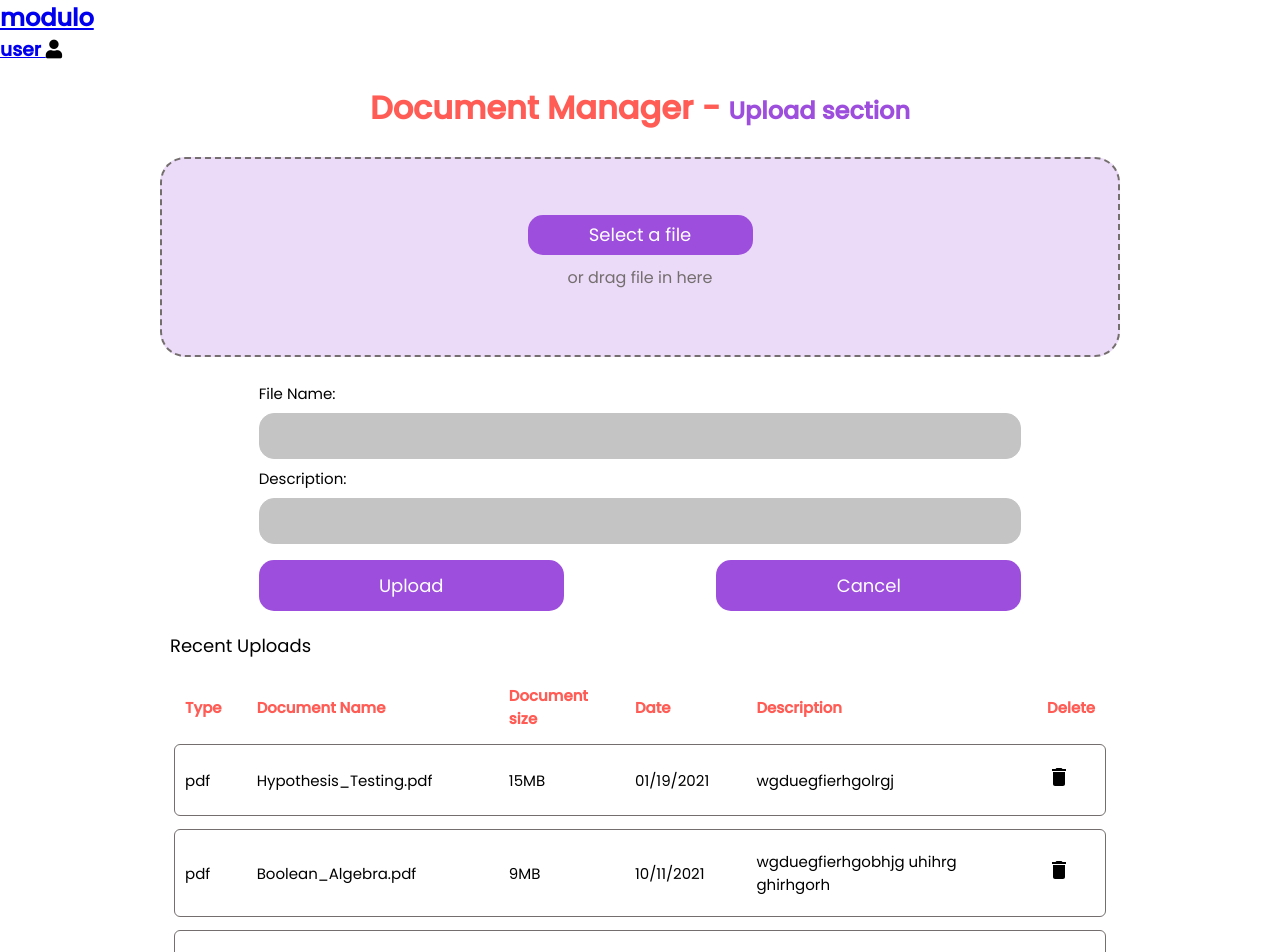
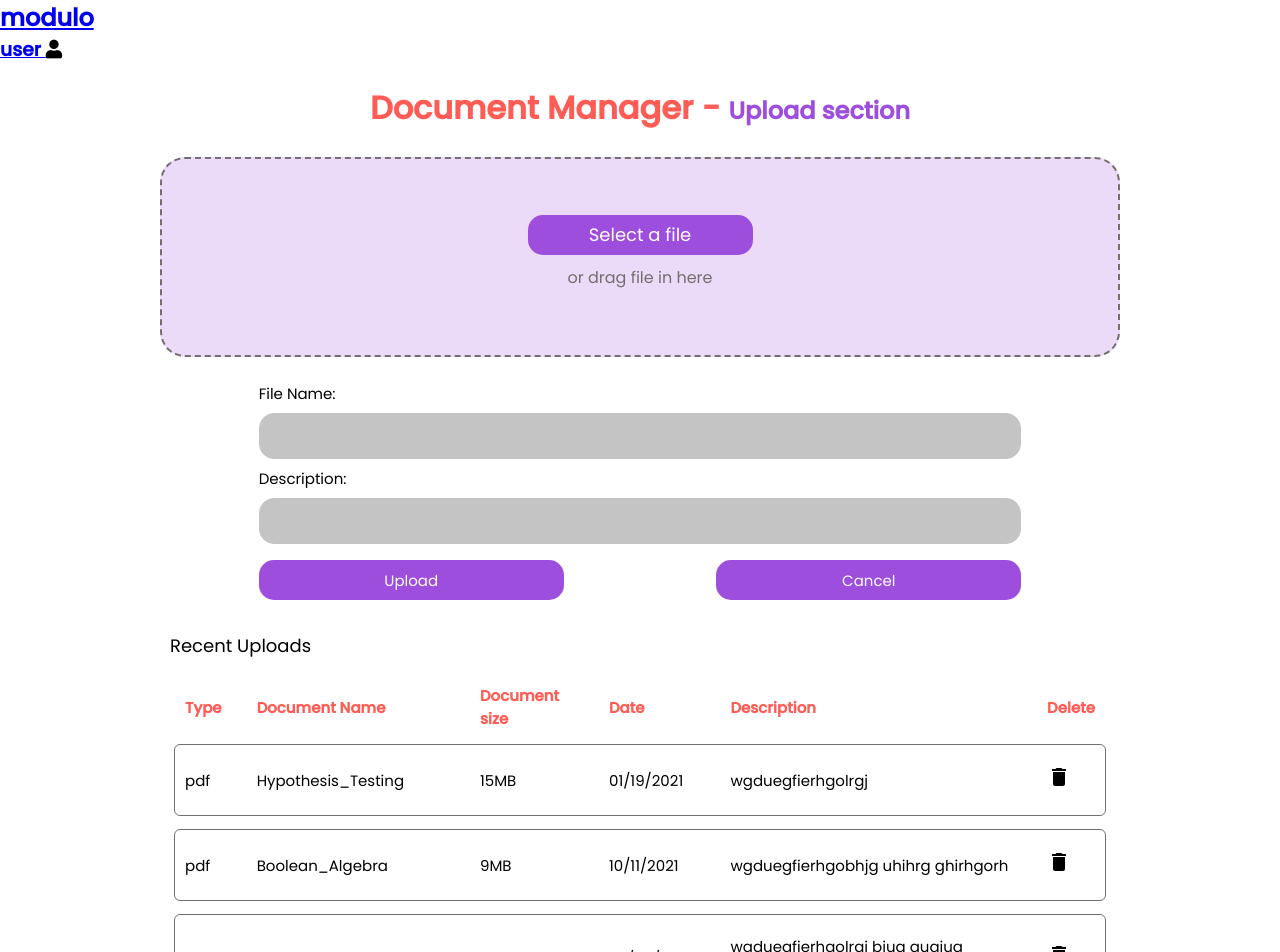
Before and after one commit to GayanKod/Modulo, a React (Create React App) app in the folder client/: page /document-upload in a window 1280 px wide. Shown: the top 952 px of the page. Built offline with nearby package versions, Linux system fonts and the light colour scheme.

Commit message:
Created FileDetailForm component and added it in FileSelector component

```diff
--- /dev/null
+++ b/client/src/components/DocumentManager/Document-uplaod/FileDetailForm.tsx
@@ -0,0 +1,67 @@
+import { Dispatch, SetStateAction, useState } from "react";
+import { Documents } from "./Documents";
+
+interface FileDetailFormProps {
+  selectedFile: File | undefined;
+  docs: Documents[];
+  setDocs: Dispatch<SetStateAction<Documents[]>>;
+}
+
+function FileDetailForm(props: FileDetailFormProps) {
+  const [description, setDescription] = useState<string | null>();
+
+  const uploadHandler = (event: React.SyntheticEvent) => {
+    event.preventDefault();
+    if (props.selectedFile != null) {
+      props.setDocs([
+        ...props.docs,
+        {
+          name: props.selectedFile?.name
+            .split(".")
+            .slice(0, -1)
+            .join(".") as string,
+          size: (Math.round(props.selectedFile?.size / 1024) +
+            "KB") as unknown as string,
+          type: props.selectedFile?.name.split(".").pop() as string,
+          date: new Date().toLocaleDateString(),
+          description: description as string,
+        },
+      ]);
+    } else {
+      alert("Please select a file to upload");
+    }
+  };
+
+  const descriptionHandler = (event: React.ChangeEvent<HTMLInputElement>) => {
+    setDescription(event.target.value);
+  };
+
+  const cancelSelection = () => {
+    window.location.reload();
+  };
+  return (
+    <div className="fileDetailForm">
+      <form onSubmit={uploadHandler}>
+        <label className="fileNameText" htmlFor="filename">
+          File Name:
+        </label>
+        <input
+          className="fileNameInput"
+          id="filename"
+          type="text"
+          value={props.selectedFile?.name}
+        />
+
+        <label htmlFor="descriptionbox">Description:</label>
+        <input type="text" id="descriptionbox" onChange={descriptionHandler} />
+        <div className="buttons">
+          <button className="uploadButton">Upload</button>
+          <button className="cancelButton" onClick={cancelSelection}>
+            Cancel
+          </button>
+        </div>
+      </form>
+    </div>
+  );
+}
+export default FileDetailForm;
--- a/client/src/components/DocumentManager/Document-uplaod/FileInputContainer.tsx
+++ b/client/src/components/DocumentManager/Document-uplaod/FileInputContainer.tsx
@@ -1,13 +1,21 @@
+import { ChangeEventHandler, Dispatch, SetStateAction, useState } from "react";
 import PDFImg from "../../../assets/img/PDFImg.png";
 
 interface FileInputContainerprops {
-  isFilePicked: boolean;
   selectedFile: File | undefined;
-  handleChange: (event: React.ChangeEvent<HTMLInputElement>) => void;
+  setSelectedFile: React.Dispatch<React.SetStateAction<File | undefined>>;
 }
 
 function FileInputContainer(props: FileInputContainerprops) {
-  switch (props.isFilePicked) {
+  const [isFilePicked, setIsFilePicked] = useState(false);
+
+  const handleChange = (event: React.ChangeEvent<HTMLInputElement>) => {
+    setIsFilePicked(true);
+    if (!event.target.files) return;
+    props.setSelectedFile(event.target.files[0]!);
+  };
+
+  switch (isFilePicked) {
     case true:
       return (
         <>
@@ -27,7 +35,7 @@ function FileInputContainer(props: FileInputContainerprops) {
               type="file"
               id="myfile"
               name="myfile"
-              onChange={props.handleChange}
+              onChange={handleChange}
             />
             <label className="choose-file-label" htmlFor="file">
               Select a file
--- a/client/src/components/DocumentManager/Document-uplaod/FileSelector.tsx
+++ b/client/src/components/DocumentManager/Document-uplaod/FileSelector.tsx
@@ -1,8 +1,9 @@
 import { type } from "os";
-import React, { Dispatch, SetStateAction, useState } from "react";
+import React, { Dispatch, SetStateAction, useRef, useState } from "react";
 import { setSyntheticLeadingComments } from "typescript";
 import { domainToASCII } from "url";
 import { Documents } from "./Documents";
+import FileDetailForm from "./FileDetailForm";
 import FileInputContainer from "./FileInputContainer";
 
 interface FileSelectorProps {
@@ -12,76 +13,19 @@ interface FileSelectorProps {
 
 function FileSelector(props: FileSelectorProps): JSX.Element {
   const [selectedFile, setSelectedFile] = useState<File>();
-  const [isFilePicked, setIsFilePicked] = useState(false);
-  const [description, setDescription] = useState<string | null>();
-
-  const handleChange = (event: React.ChangeEvent<HTMLInputElement>) => {
-    setIsFilePicked(true);
-    if (!event.target.files) return;
-    setSelectedFile(event.target.files[0]!);
-  };
-
-  const descriptionHandler = (event: React.ChangeEvent<HTMLInputElement>) => {
-    setDescription(event.target.value);
-  };
-
-  const uploadHandler = (event: React.SyntheticEvent) => {
-    event.preventDefault();
-    if (selectedFile != null) {
-      props.setDocs([
-        ...props.docs,
-        {
-          name: selectedFile?.name.split(".").slice(0, -1).join(".") as string,
-          size: (Math.round(selectedFile?.size / 1024) +
-            "KB") as unknown as string,
-          type: selectedFile?.name.split(".").pop() as string,
-          date: new Date().toLocaleDateString(),
-          description: description as string,
-        },
-      ]);
-    } else {
-      alert("Please select a file to upload");
-    }
-  };
-
-  const cancelSelection = () => {
-    window.location.reload();
-  };
 
   return (
     <div className="FileSelector">
       <FileInputContainer
-        handleChange={handleChange}
-        isFilePicked={isFilePicked}
         selectedFile={selectedFile}
+        setSelectedFile={setSelectedFile}
       />
 
-      <div className="fileDetailForm">
-        <form onSubmit={uploadHandler}>
-          <label className="fileNameText" htmlFor="filename">
-            File Name:
-          </label>
-          <input
-            className="fileNameInput"
-            id="filename"
-            type="text"
-            value={selectedFile?.name}
-          />
-
-          <label htmlFor="descriptionbox">Description:</label>
-          <input
-            type="text"
-            id="descriptionbox"
-            onChange={descriptionHandler}
-          />
-          <div className="buttons">
-            <button className="uploadButton">Upload</button>
-            <button className="cancelButton" onClick={cancelSelection}>
-              Cancel
-            </button>
-          </div>
-        </form>
-      </div>
+      <FileDetailForm
+        selectedFile={selectedFile}
+        docs={props.docs}
+        setDocs={props.setDocs}
+      />
     </div>
   );
 }
--- a/client/src/pages/DocumentUpload.tsx
+++ b/client/src/pages/DocumentUpload.tsx
@@ -9,21 +9,21 @@ import Navbar2 from "../components/Navbar2";
 function DocumentUpload() {
   const [documents, setDocuments] = useState([
     {
-      name: "Hypothesis_Testing.pdf",
+      name: "Hypothesis_Testing",
       size: "15MB",
       type: "pdf",
       date: "01/19/2021",
       description: "wgduegfierhgolrgj",
     },
     {
-      name: "Boolean_Algebra.pdf",
+      name: "Boolean_Algebra",
       size: "9MB",
       type: "pdf",
       date: "10/11/2021",
       description: "wgduegfierhgobhjg uhihrg ghirhgorh",
     },
     {
-      name: "ProjectProposalTemplate.ppt",
+      name: "ProjectProposalTemplate",
       size: "10MB",
       type: "ppt",
       date: "02/05/2022",
--- a/client/src/styles/DocumentUploader.scss
+++ b/client/src/styles/DocumentUploader.scss
@@ -108,6 +108,7 @@
         .uploadButton,
         .cancelButton {
           width: 40%;
+          height: 40px;
           padding: 12px 20px;
           margin: 8px 0;
           display: inline-block;
@@ -117,8 +118,11 @@
           border-radius: 4px;
           box-sizing: border-box;
           font-family: poppins;
-          font-size: 18px;
+          font-size: 15px;
           border-radius: 15px;
+          display: flex;
+          align-items: center;
+          justify-content: center;
 
           &:hover {
             cursor: pointer;
```
